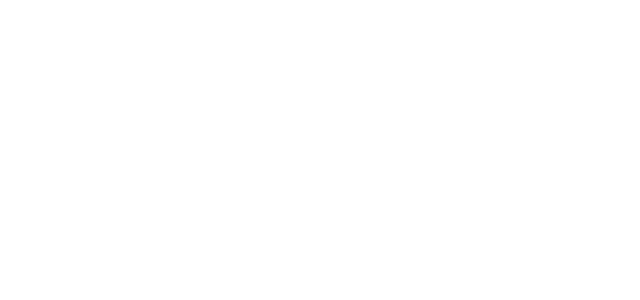
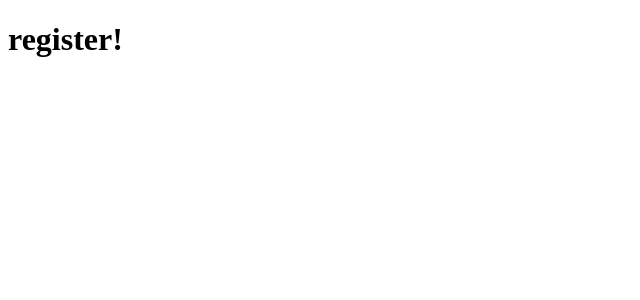
Before and after one commit to Aleksey6453/react_new_23, a React (Create React App) app: page /register in a window 1280 px wide. Before the commit this address had no page. Shown: the top 300 px of the page, without its empty margins (0-640 px from the left). Built offline with nearby package versions, Linux system fonts and the light colour scheme.

Commit message:
test commit

```diff
--- a/src/App.css
+++ /dev/null
@@ -1,16 +0,0 @@
-body{
-  width: 100%;
-  min-height: 100%;
-  padding: 0;
-  margin: 0;
-}
-
-.main{
-  display: flex;
-  justify-content: center;
-  align-items: center;
-  font-family: Verdana, Geneva, Tahoma, sans-serif;
-  background-color: #272822;
-  color: aqua;
-
-}
--- a/src/App.tsx
+++ b/src/App.tsx
@@ -1,10 +1,8 @@
 import React from 'react';
 import { Route, Routes } from 'react-router-dom';
-import './App.css';
-import LoginPage from './components/auth/login/loginPage';
 import Home from './components/home'
 import PrivateRoute from './utils/router/privatRoute';
-
+import AuthRootComponent from './components/auth';
 
 
 function App() {
@@ -14,7 +12,8 @@ function App() {
         <Route element={<PrivateRoute/>}>
           <Route path='/' element={<Home/>} />
         </Route>
-        <Route path='login' element={<LoginPage/>} />
+        <Route path='login' element={<AuthRootComponent/>} />
+        <Route path='register' element={<AuthRootComponent/>} />
       </Routes>
     </div>
   );
--- /dev/null
+++ b/src/components/auth/index.tsx
@@ -0,0 +1,11 @@
+import React from 'react'
+import { useLocation } from 'react-router-dom'
+import LoginPage from './login/loginPage'
+import RegisterPage from './register/register'
+
+const AuthRootComponent = () => {
+  const location = useLocation()
+  return (location.pathname === '/login' ? <LoginPage /> : location.pathname === '/register' ? <RegisterPage /> : null)
+}
+
+export default AuthRootComponent
--- /dev/null
+++ b/src/components/auth/register/register.tsx
@@ -0,0 +1,11 @@
+import React from 'react'
+
+const RegisterPage = () => {
+  return (
+    <div>
+      <h1>register!</h1>
+    </div>
+  )
+}
+
+export default RegisterPage
```
